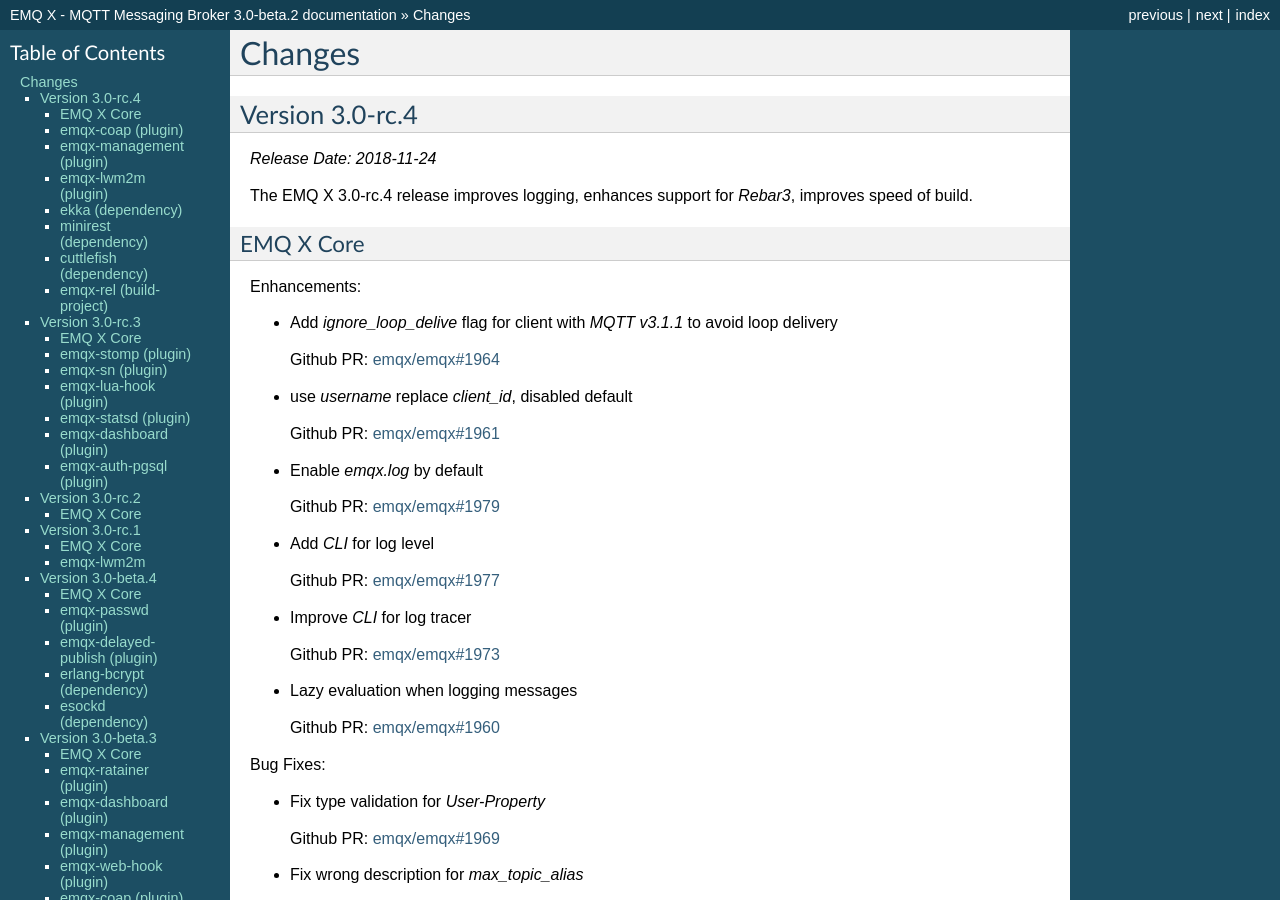
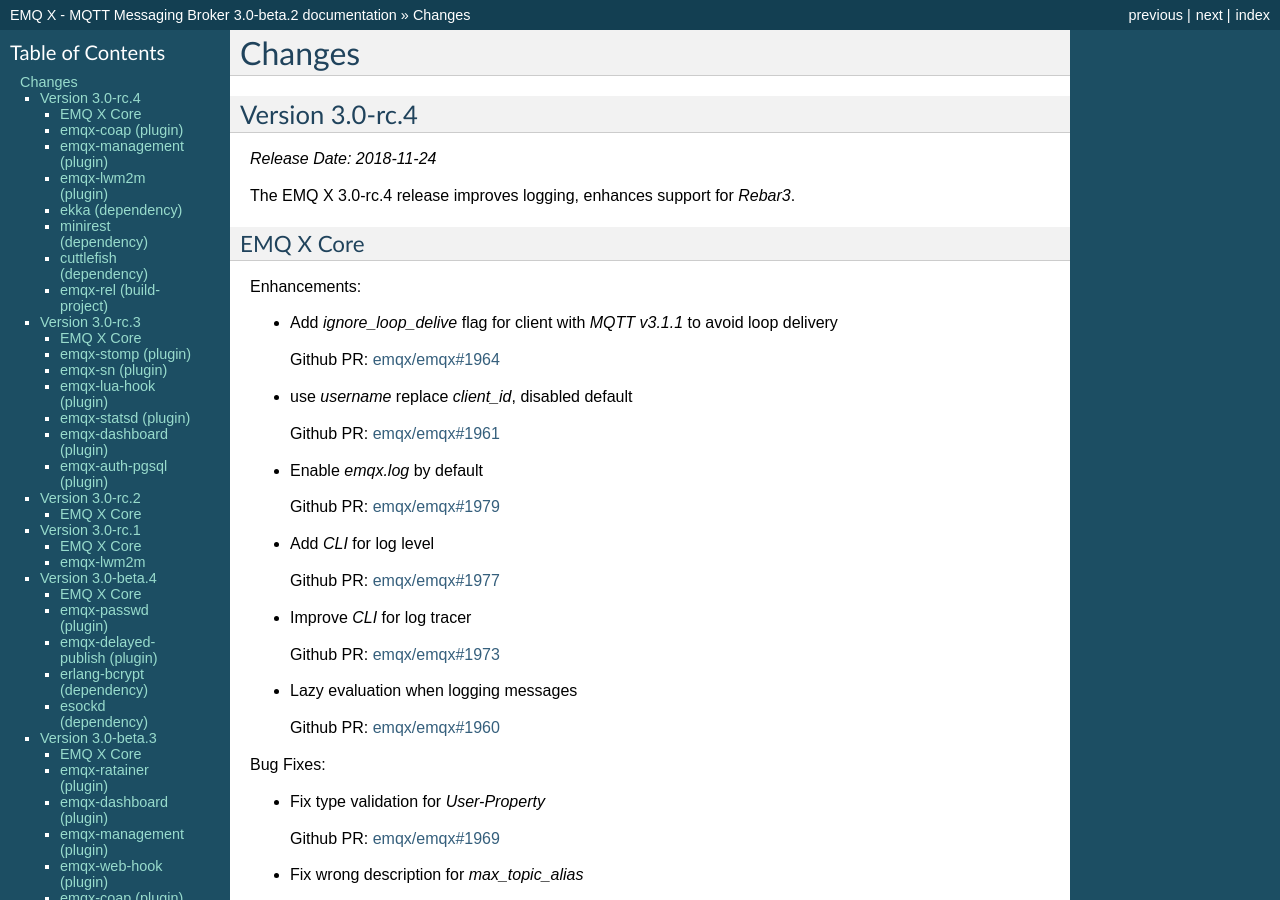
Before and after one commit to emqxarchive/emqx-docs-en, a Sphinx documentation site: the page built from source/changes.rst, in a window 1280 px wide and 900 px high. Built offline with Sphinx 7.4.7, drawn with Linux system fonts in a browser that asks for light colours.

Commit message:
Update release notes

```diff
--- a/source/changes.rst
+++ b/source/changes.rst
@@ -11,7 +11,7 @@
 
 *Release Date: 2018-11-24*
 
-The EMQ X 3.0-rc.4 release improves logging, enhances support for `Rebar3`, improves speed of build.
+The EMQ X 3.0-rc.4 release improves logging, enhances support for `Rebar3`.
 
 EMQ X Core
 ----------
```
